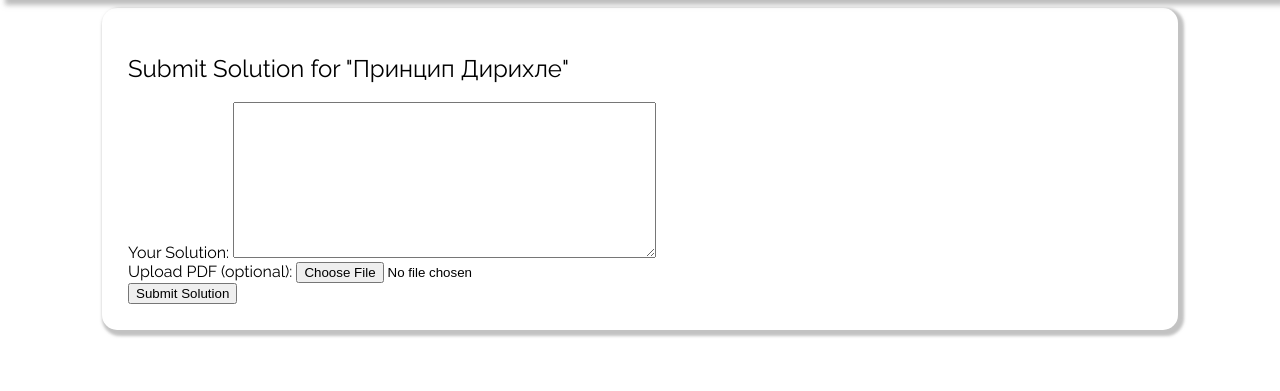
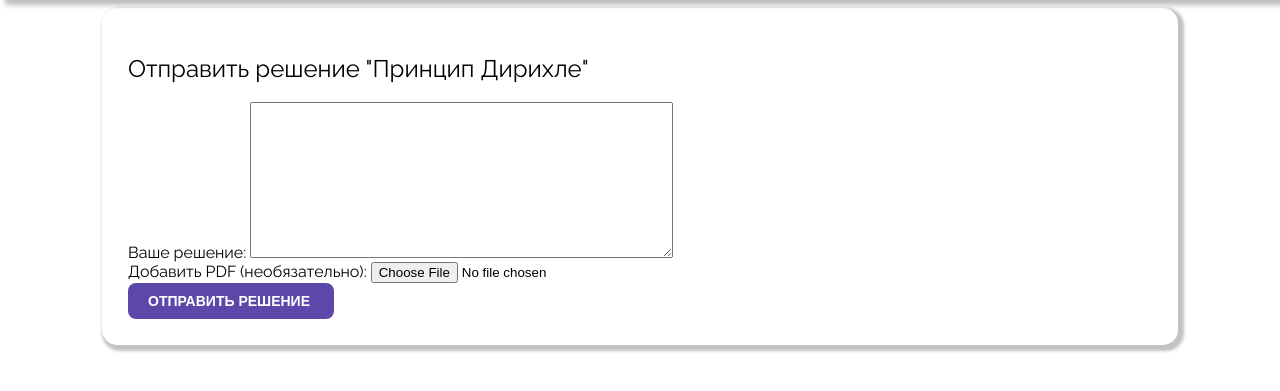
Before and after one commit to xartak/AssignMate, a Django app: page /24/submit/ in a window 1280 px wide. Shown: the part 56-447 px from the top of the page. Run offline with Django 5.2, Linux system fonts and the light colour scheme; a user stored in the database is signed in; data comes from the database, SQL or seed files in the repository; parts of the project's set-up code (start-up, migrations or seed data) failed here and were passed over.

Commit message:
more minor changes

```diff
--- a/templates/assign/homework/add_homework.html
+++ b/templates/assign/homework/add_homework.html
@@ -1,9 +1,9 @@
 {% extends "assign/base.html" %}
 {% block content %}
-    <h1>Add Homework</h1>
+    <h1>Добавить задание</h1>
     <form method="post" enctype="multipart/form-data">
         {% csrf_token %}
         {{ form.as_p }}
-        <button type="submit">Submit</button>
+        <input type="submit" value="Подтвердить" />
 </form>
 {% endblock %}
--- a/templates/assign/homework/comment.html
+++ b/templates/assign/homework/comment.html
@@ -1,12 +1,12 @@
 {% extends "assign/base.html" %}
 
-{% block title %}Add a comment{% endblock %}
+{% block title %}Добавить комментарий{% endblock %}
 <form method="post">
     {% csrf_token %}
 {% block content %}
     {% if comment %}
-        <h2>Your comment has been added.</h2>
-        <p><a href="{{ homework.get_absolute_url }}">Back to the homework</a></p>
+        <h2>Комментарий был успешно добавлен.</h2>
+        <p><a href="{{ homework.get_absolute_url }}">Обратно к заданию</a></p>
     {% else %}
         {% include "assign/homework/includes/comment_form.html" %}
     {% endif %}
--- a/templates/assign/homework/confirm_delete.html
+++ b/templates/assign/homework/confirm_delete.html
@@ -1,9 +1,9 @@
 {% extends "assign/base.html" %}
 {% block content %}
-    <h1>Are you sure you want to delete this solution?</h1>
+    <h1>Вы уверены, что хотите удалить решение?</h1>
     <form method="post">
         {% csrf_token %}
-        <button type="submit">Yes, delete it</button>
-        <a href="{% url 'assign:homework_detail' homework.publish.year homework.publish.month homework.publish.day homework.slug %}">Cancel</a>
+        <input type="submit" value="Да, удалить"/>
+        <a href="{% url 'assign:homework_detail' homework.publish.year homework.publish.month homework.publish.day homework.slug %}">Отменить</a>
     </form>
 {% endblock %}
--- a/templates/assign/homework/submit_solution.html
+++ b/templates/assign/homework/submit_solution.html
@@ -1,25 +1,25 @@
 {% extends "assign/base.html" %}
 
 {% block content %}
-<h2>Submit Solution for "{{ homework.title }}"</h2>
+<h2>Отправить решение "{{ homework.title }}"</h2>
 
 <form method="post" enctype="multipart/form-data">
     {% csrf_token %}
     <!-- Text Area for Text Response -->
     <div>
-        <label for="answer_text">Your Solution:</label>
+        <label for="answer_text">Ваше решение:</label>
         <textarea id="answer_text" name="answer_text" rows="10" cols="50" required></textarea>
     </div>
 
     <!-- File Input for PDF Upload -->
     <div>
-        <label for="answer_pdf">Upload PDF (optional):</label>
+        <label for="answer_pdf">Добавить PDF (необязательно):</label>
         <input type="file" id="answer_pdf" name="answer_pdf" accept=".pdf">
     </div>
 
     <!-- Submission Button -->
     <div>
-        <button type="submit">Submit Solution</button>
+        <input type="submit" value="Отправить решение " />
     </div>
 </form>
 
```
Also changed, not shown: templates/assign/homework/share.html (+6 -6 lines).
